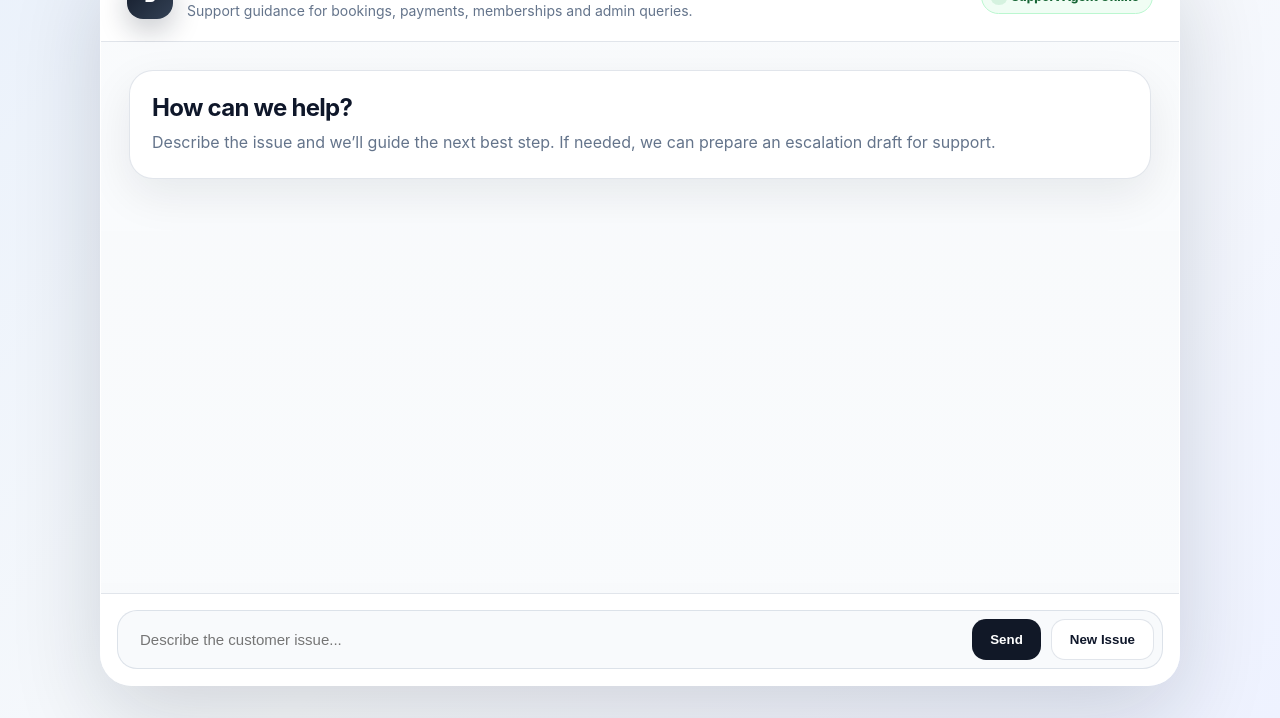
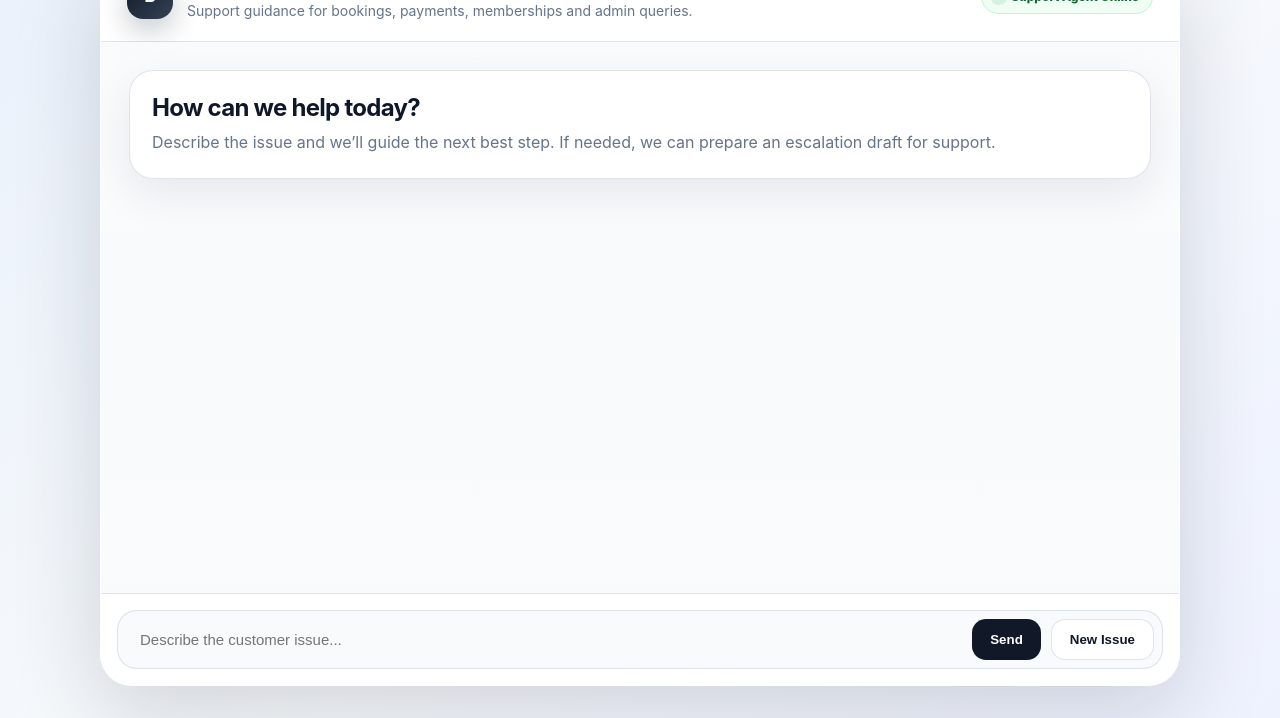
Before and after one commit to Ciaranj05/BRS-Support-Agent, a website: page public/index.html in a window 1280 px wide. Shown: the part 82-800 px from the top of the page. Drawn offline with Linux system fonts and the light colour scheme.

Commit message:
Update welcome heading text

```diff
--- a/public/index.html
+++ b/public/index.html
@@ -65,7 +65,7 @@ function renderInlineMarkdown(t){return esc(t).replace(/\*\*(.*?)\*\*/g,'<strong
 function formatBotMessage(text){const lines=String(text||'').split('\n');let html='';let ol=false,ul=false;function close(){if(ol){html+='</ol>';ol=false}if(ul){html+='</ul>';ul=false}}lines.forEach(line=>{const x=line.trim();if(!x)return;if(/^\d+\.\s+/.test(x)){if(ul){html+='</ul>';ul=false}if(!ol){html+='<ol>';ol=true}html+='<li>'+renderInlineMarkdown(x.replace(/^\d+\.\s+/,''))+'</li>';return}if(/^[-\u2022]\s+/.test(x)){if(ol){html+='</ol>';ol=false}if(!ul){html+='<ul>';ul=true}html+='<li>'+renderInlineMarkdown(x.replace(/^[-\u2022]\s+/,''))+'</li>';return}close();html+='<p>'+renderInlineMarkdown(x)+'</p>'});close();return html||'<p>'+renderInlineMarkdown(text||'')+'</p>'}
 function titleCase(s){return String(s||'').trim().replace(/\s+/g,' ').replace(/\b\w/g,c=>c.toUpperCase())}
 function extractOptions(t){const m=String(t||'').match(/[^.!?\n][^?\n]*\?/g);if(!m)return[];const q=m[m.length-1].trim();const lower=q.toLowerCase();if(/full refund.*partial refund|partial refund.*full refund/i.test(q))return['Full Refund','Partial Refund'];if(/yes\s+or\s+no|yes\/no/i.test(q))return['Yes','No'];if(/^(have|has|is|are|was|were|do|does|did|can|could|should|will|would)\b/i.test(lower)&&!/\s+or\s+|,/.test(lower))return['Yes','No'];let source=q.replace(/[?]$/,'').replace(/^(is this|is it|are you|do you want to|are you trying to|are you looking to|do you need to|are you asking about|do you mean)\s+(about\s+)?/i,'');const colon=q.match(/(?:which|what)\s+[^:]{0,140}:\s*(.+)$/i);if(colon)source=colon[1];if(/\s+or\s+|,/.test(source)){return source.replace(/\b(or something else|or another issue|or other)\b/gi,', something else').split(/\s*,\s*|\s+or\s+|\s*\/\s*/i).map(x=>x.trim().replace(/^(a|an|the|adding|creating|setting up|checking|reviewing)\s+/i,'')).filter(Boolean).slice(0,8).map(titleCase)}return[]}
-function addWelcome(){const chat=document.getElementById('chat');const card=document.createElement('div');card.className='welcome-card';card.innerHTML='<h2>How can we help?</h2><p>Describe the issue and we\u2019ll guide the next best step. If needed, we can prepare an escalation draft for support.</p>';chat.appendChild(card)}
+function addWelcome(){const chat=document.getElementById('chat');const card=document.createElement('div');card.className='welcome-card';card.innerHTML='<h2>How can we help today?</h2><p>Describe the issue and we\u2019ll guide the next best step. If needed, we can prepare an escalation draft for support.</p>';chat.appendChild(card)}
 function addMessage(text,sender='bot',opts=[]){const chat=document.getElementById('chat');const row=document.createElement('div');row.className='msg-row '+(sender==='user'?'user-row':'bot-row');const wrap=document.createElement('div');wrap.className='msg-wrap';const div=document.createElement('div');div.className='msg '+sender;div.innerHTML=sender==='bot'?formatBotMessage(text):esc(text);const options=sender==='bot'?(opts.length?opts:extractOptions(text)):[];if(options.length){const optionRow=document.createElement('div');optionRow.className='option-row';options.forEach(o=>{const label=o.label||o;const value=o.value||o.label||o;const b=document.createElement('button');b.className='option-btn';b.type='button';b.textContent=label;b.onclick=()=>send(value,label);optionRow.appendChild(b)});div.appendChild(optionRow);activeOptionRow=optionRow}wrap.appendChild(div);row.appendChild(wrap);chat.appendChild(row);chat.scrollTop=chat.scrollHeight}
 function showTyping(){removeTyping();const chat=document.getElementById('chat');typingRow=document.createElement('div');typingRow.className='msg-row bot-row';typingRow.innerHTML='<div class="msg-wrap"><div class="msg bot typing"><span></span><span></span><span></span></div></div>';chat.appendChild(typingRow);chat.scrollTop=chat.scrollHeight}
 function removeTyping(){if(typingRow){typingRow.remove();typingRow=null}}
```
